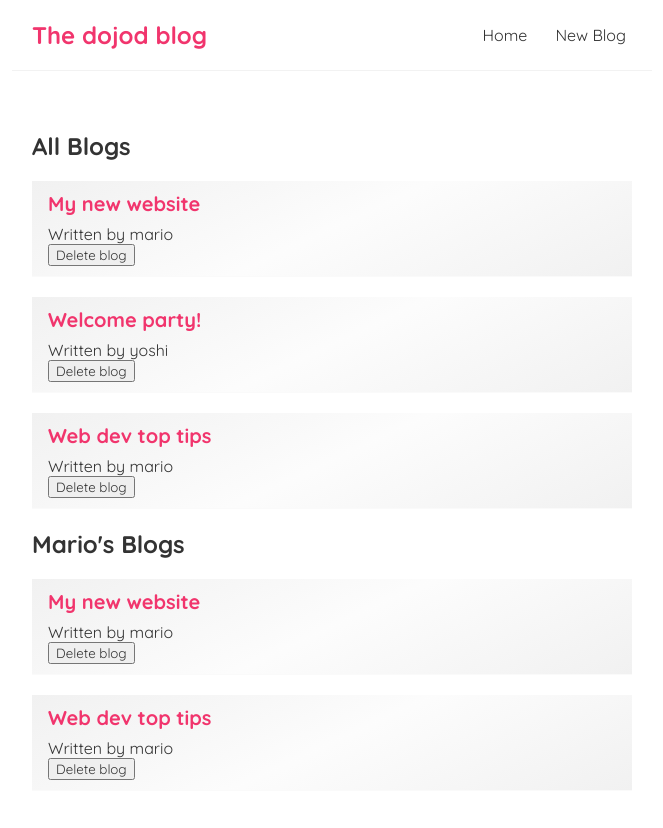
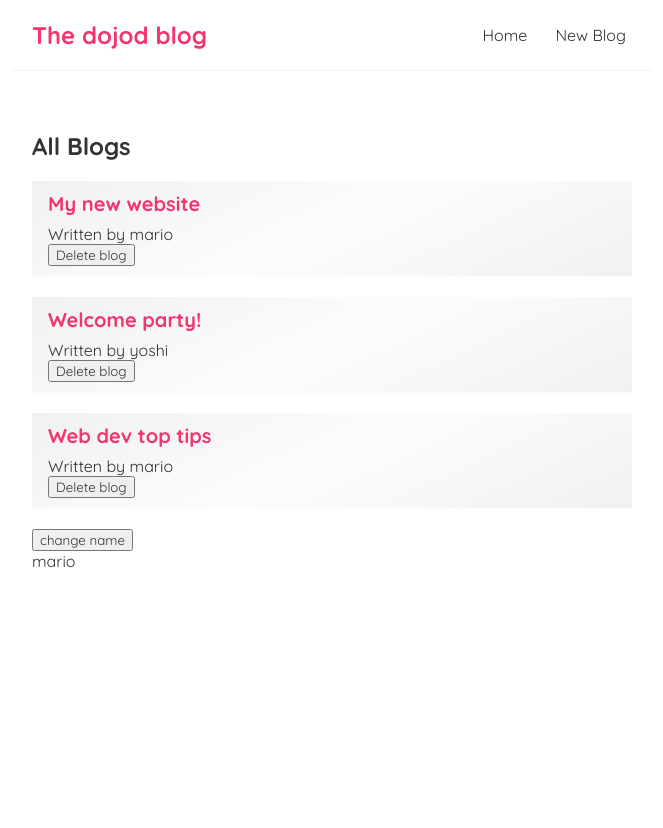
Before and after one commit to Hrnjez/react-blog, a React (Create React App) app: page / in a window 1280 px wide. Shown: the top 828 px of the page, without its empty margins (308-971 px from the left). After the commit the page ends 800 px from the top, so only its background shows below. Built offline with nearby package versions, Linux system fonts and the light colour scheme.

Commit message:
add useEffect hook

```diff
--- a/src/Home.js
+++ b/src/Home.js
@@ -1,4 +1,4 @@
-import { useState } from 'react';
+import { useState, useEffect } from 'react';
 import BlogList from './BlogList';
 
 const Home = () => {
@@ -8,16 +8,25 @@
         { title: 'Web dev top tips', body: 'lorem ipsum...', author: 'mario', id: 3 }
     ]);
 
+    const [name, setName] = useState("mario")
+
     const handleDelete = (id) => {
         const newBlogs = blogs.filter((blog) => blog.id !== id);
         setBlogs(newBlogs);
     }
 
+    useEffect(() => {
+        console.log('use effect ran');
+        console.log(name);
+    }, [name]);
+    // CASE 1: '[]'-> empty square brackets here means it only runs once at first render
+    // CASE 2: '[name]' -> it runs everytime when that 'name' state changes
 
     return (
         <div className="home">
             <BlogList blogs={blogs} title="All Blogs" handleDelete={handleDelete}/>
-            <BlogList blogs={blogs.filter((blog) => blog.author === 'mario')} title="Mario's Blogs" handleDelete={handleDelete}/>
+            <button onClick={() => setName('luigi')}>change name </button>
+            <p>{name}</p>
         </div>
      );
 }
```
